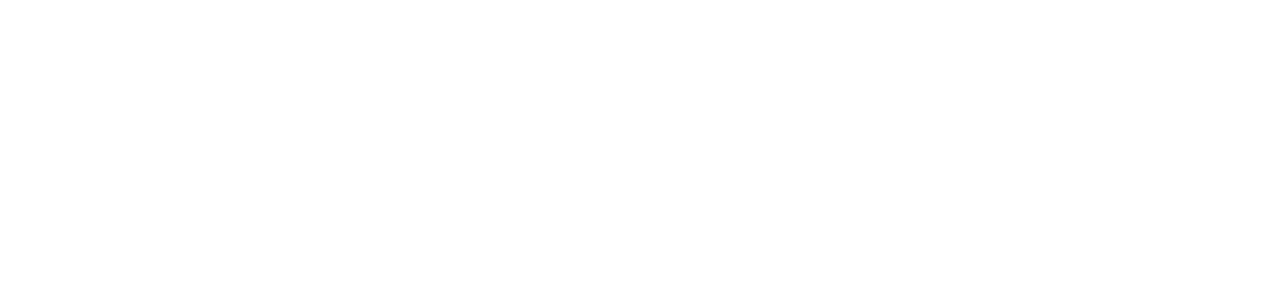
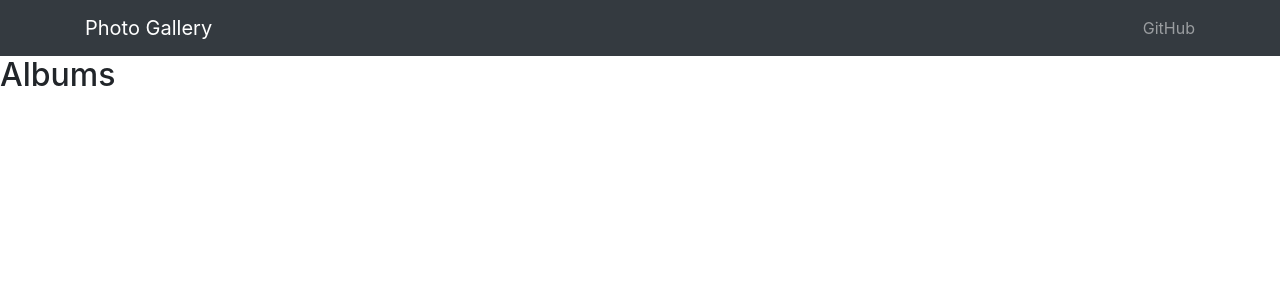
Before and after one commit to bohdanmoroziuk/photo-gallery, a React (Create React App) app: page / in a window 1280 px wide. Shown: the top 300 px of the page. Built offline with nearby package versions, Linux system fonts and the light colour scheme.

Commit message:
Update component: App

```diff
--- a/src/App.js
+++ b/src/App.js
@@ -1,8 +1,14 @@
 import React from 'react';
+
+import routes from './routes';
+import Layout from './components/layout/Layout';
+import RouterOutlet from './services/RouterOutlet';
 
 const App = () => (
   <div className="app">
-
+    <Layout>
+      <RouterOutlet routes={routes} />
+    </Layout>
   </div>
 );
 
```
